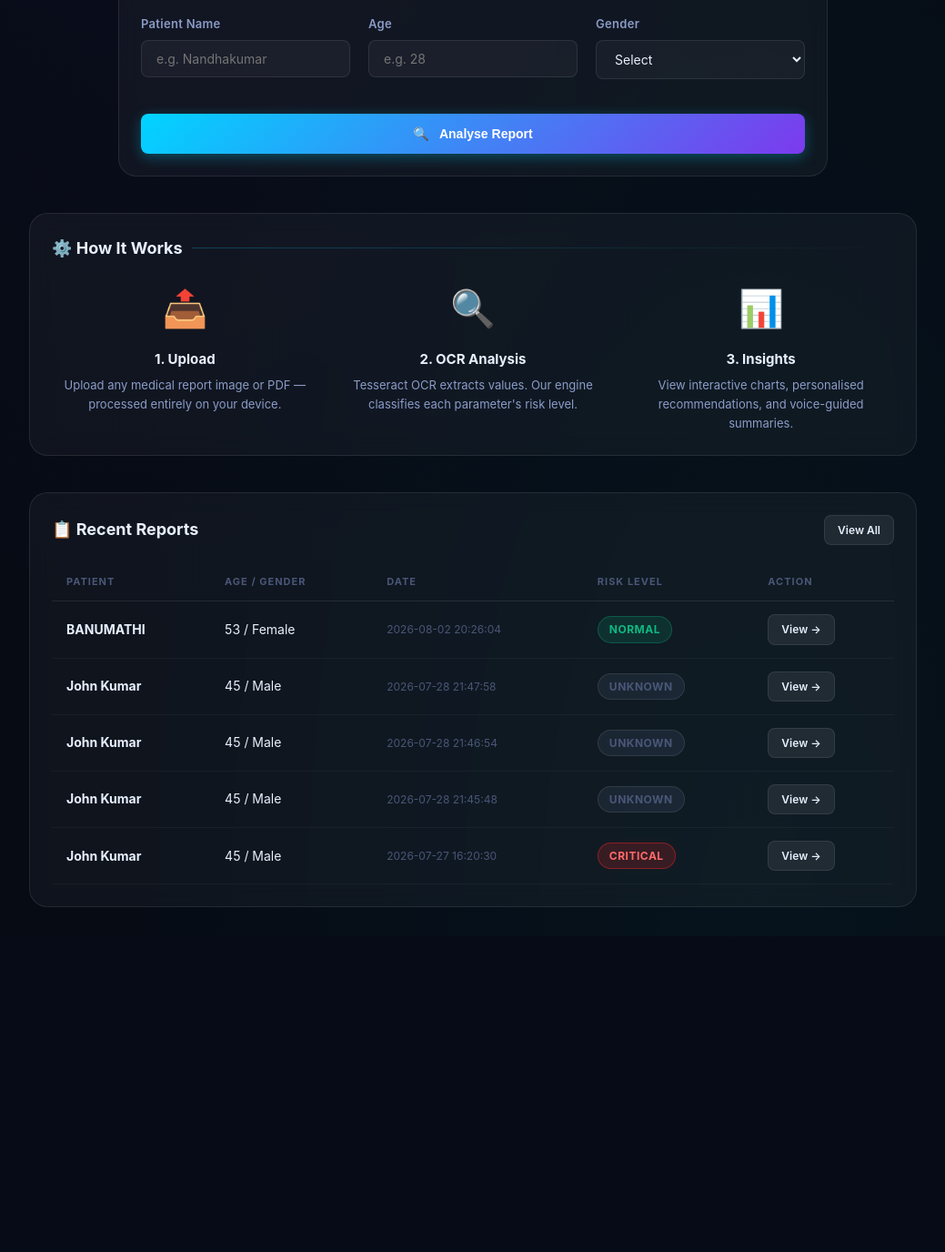
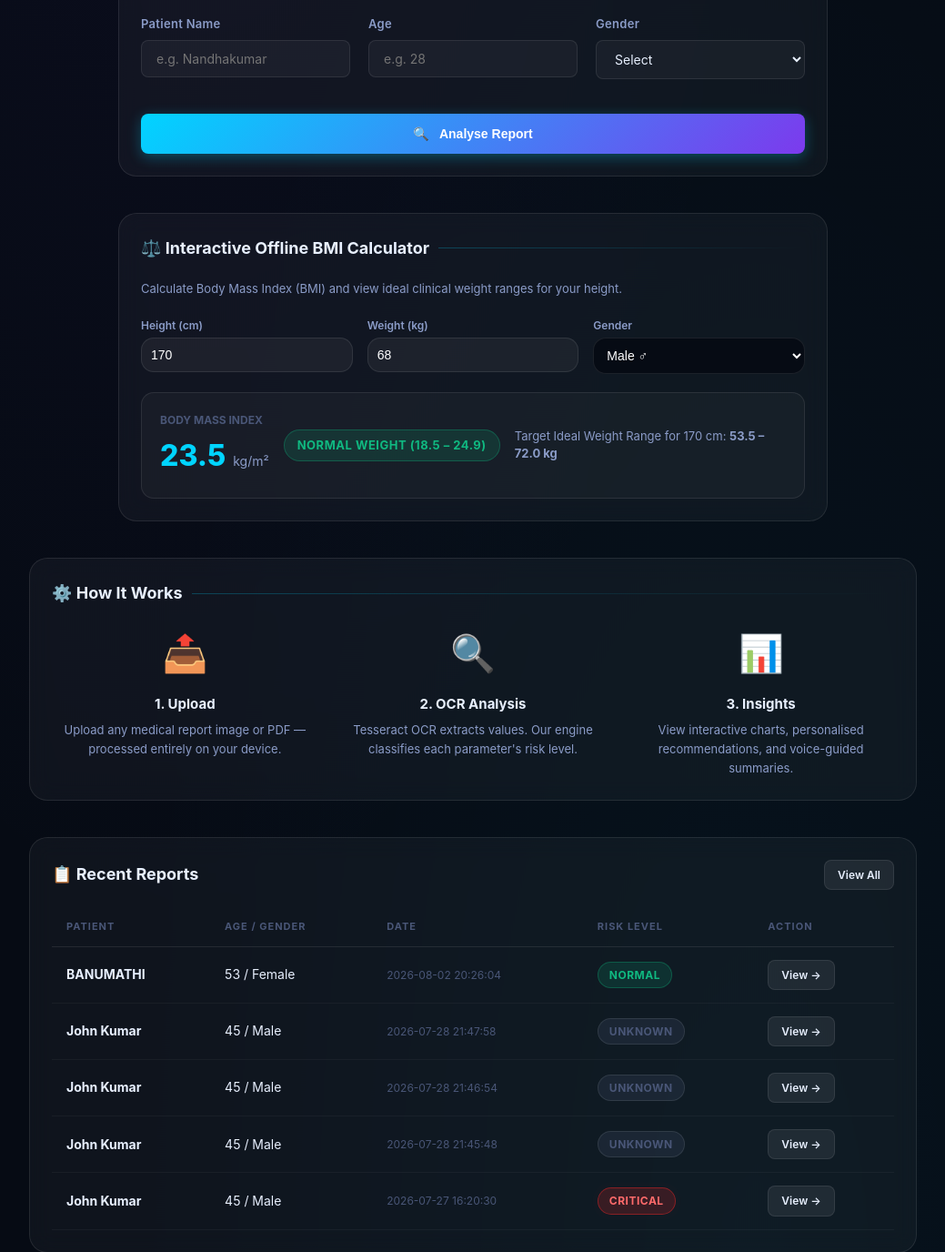
Before and after one commit to Nandhakumar-18/MediLens-Ai, a Flask app: page / in a window 1280 px wide. Shown: the part 903-2279 px from the top of the page at 91% size, without its empty margins (240-1279 px from the left). Before the commit the page ends 1900 px from the top, so only its background shows below. Run offline with Flask 3, Linux system fonts and the light colour scheme; a user stored in the database is signed in; data comes from the database, SQL or seed files in the repository.

Commit message:
Add interactive BMI Calculator, gender-specific clinical reference ranges, and hide sidebar on login screen

```diff
--- a/app.py
+++ b/app.py
@@ -373,7 +373,7 @@
     else:
         # 🧪 Lab Report OCR Pipeline
         extracted    = ocr.extract(filepath)
-        risk_results = predictor.predict(extracted)
+        risk_results = predictor.predict(extracted, gender=patient_gender)
         overall_level, overall_score = predictor.overall_risk(risk_results)
 
     report_id = db.save_report(
--- a/templates/base.html
+++ b/templates/base.html
@@ -39,7 +39,10 @@
   {% endwith %}
 </div>
 
+{% set is_login = (request.endpoint == 'login') %}
+
 <!-- ── Mobile Top Header Bar (Visible on mobile screens) ──────────────────── -->
+{% if not is_login %}
 <header class="mobile-top-bar">
   <div class="mobile-nav-top">
     <div style="display: flex; align-items: center; gap: 8px;">
@@ -72,10 +75,12 @@
     <a href="{{ url_for('alerts_page') }}" class="mobile-nav-item">🔔 Alerts</a>
   </nav>
 </header>
+{% endif %}
 
 <!-- ── Layout ────────────────────────────────────────────────────────────── -->
 <div class="layout">
 
+  {% if not is_login %}
   <!-- Sidebar -->
   <aside class="sidebar">
     <div class="sidebar-logo">
@@ -130,9 +135,10 @@
       </button>
     </div>
   </aside>
+  {% endif %}
 
   <!-- Main -->
-  <main class="main-content">
+  <main class="main-content" {% if is_login %}style="margin-left:0 !important; width:100% !important; max-width:100% !important; padding: 20px 10px;"{% endif %}>
     {% block content %}{% endblock %}
   </main>
 
--- a/templates/index.html
+++ b/templates/index.html
@@ -125,6 +125,95 @@
   </form>
 </div>
 
+<!-- ── Interactive BMI Calculator ─────────────────────────────────────────── -->
+<div class="card fade-in" style="max-width:780px; margin: 0 auto 40px;">
+  <h2 class="section-title">⚖️ Interactive Offline BMI Calculator</h2>
+  <p style="font-size: 13px; color: var(--text-secondary); margin-bottom: 20px;">
+    Calculate Body Mass Index (BMI) and view ideal clinical weight ranges for your height.
+  </p>
+
+  <div style="display: grid; grid-template-columns: repeat(auto-fit, minmax(160px, 1fr)); gap: 16px; margin-bottom: 20px;">
+    <div>
+      <label style="display:block; font-size:12px; font-weight:600; color:var(--text-secondary); margin-bottom:4px;">Height (cm)</label>
+      <input type="number" id="bmi-height" placeholder="e.g. 170" value="170" min="50" max="250"
+             oninput="calculateBMI()" style="width:100%; padding:10px; border-radius:var(--radius-md); background:rgba(255,255,255,0.05); border:1px solid var(--border); color:#fff; font-size:14px; outline:none;"/>
+    </div>
+    <div>
+      <label style="display:block; font-size:12px; font-weight:600; color:var(--text-secondary); margin-bottom:4px;">Weight (kg)</label>
+      <input type="number" id="bmi-weight" placeholder="e.g. 68" value="68" min="20" max="300"
+             oninput="calculateBMI()" style="width:100%; padding:10px; border-radius:var(--radius-md); background:rgba(255,255,255,0.05); border:1px solid var(--border); color:#fff; font-size:14px; outline:none;"/>
+    </div>
+    <div>
+      <label style="display:block; font-size:12px; font-weight:600; color:var(--text-secondary); margin-bottom:4px;">Gender</label>
+      <select id="bmi-gender" onchange="calculateBMI()" style="width:100%; padding:10px; border-radius:var(--radius-md); background:var(--bg-deep); border:1px solid var(--border); color:#fff; font-size:14px; outline:none;">
+        <option value="Male">Male ♂</option>
+        <option value="Female">Female ♀</option>
+      </select>
+    </div>
+  </div>
+
+  <div id="bmi-result-card" style="background: rgba(255,255,255,0.03); border: 1px solid var(--border); border-radius: var(--radius-md); padding: 20px; display: flex; align-items: center; justify-content: space-between; flex-wrap: wrap; gap: 16px;">
+    <div>
+      <div style="font-size: 12px; font-weight: 700; color: var(--text-muted); text-transform: uppercase; margin-bottom: 4px;">Body Mass Index</div>
+      <div style="display: flex; align-items: baseline; gap: 8px;">
+        <span id="bmi-val-text" style="font-size: 32px; font-weight: 800; color: var(--cyan);">23.5</span>
+        <span style="font-size: 14px; color: var(--text-secondary);">kg/m²</span>
+      </div>
+    </div>
+
+    <div>
+      <span id="bmi-badge" class="badge badge-normal" style="font-size: 13px; padding: 6px 14px;">Normal Weight</span>
+    </div>
+
+    <div style="flex: 1; min-width: 200px;">
+      <div id="bmi-ideal-text" style="font-size: 13px; color: var(--text-secondary); line-height: 1.5;">
+        Target Ideal Weight Range: <strong>53.5 – 72.0 kg</strong>
+      </div>
+    </div>
+  </div>
+</div>
+
+<script>
+function calculateBMI() {
+  const h = parseFloat(document.getElementById('bmi-height').value) || 0;
+  const w = parseFloat(document.getElementById('bmi-weight').value) || 0;
+  const valEl = document.getElementById('bmi-val-text');
+  const badgeEl = document.getElementById('bmi-badge');
+  const idealEl = document.getElementById('bmi-ideal-text');
+
+  if (h <= 0 || w <= 0) {
+    valEl.textContent = '--';
+    badgeEl.textContent = 'Invalid Input';
+    return;
+  }
+
+  const hMeters = h / 100.0;
+  const bmi = w / (hMeters * hMeters);
+  const bmiRounded = bmi.toFixed(1);
+
+  valEl.textContent = bmiRounded;
+
+  const minWeight = (18.5 * hMeters * hMeters).toFixed(1);
+  const maxWeight = (24.9 * hMeters * hMeters).toFixed(1);
+  idealEl.innerHTML = `Target Ideal Weight Range for ${h} cm: <strong>${minWeight} – ${maxWeight} kg</strong>`;
+
+  if (bmi < 18.5) {
+    badgeEl.className = 'badge badge-moderate';
+    badgeEl.textContent = 'Underweight (< 18.5)';
+  } else if (bmi <= 24.9) {
+    badgeEl.className = 'badge badge-normal';
+    badgeEl.textContent = 'Normal Weight (18.5 – 24.9)';
+  } else if (bmi <= 29.9) {
+    badgeEl.className = 'badge badge-high';
+    badgeEl.textContent = 'Overweight (25.0 – 29.9)';
+  } else {
+    badgeEl.className = 'badge badge-critical';
+    badgeEl.textContent = 'Obese (≥ 30.0)';
+  }
+}
+document.addEventListener('DOMContentLoaded', calculateBMI);
+</script>
+
 <!-- ── How it works ───────────────────────────────────────────────────────── -->
 <div class="card fade-in" style="margin-bottom:40px;">
   <h2 class="section-title">⚙️ How It Works</h2>
```
Also changed, not shown: modules/risk_predictor.py (+42 -5 lines).
